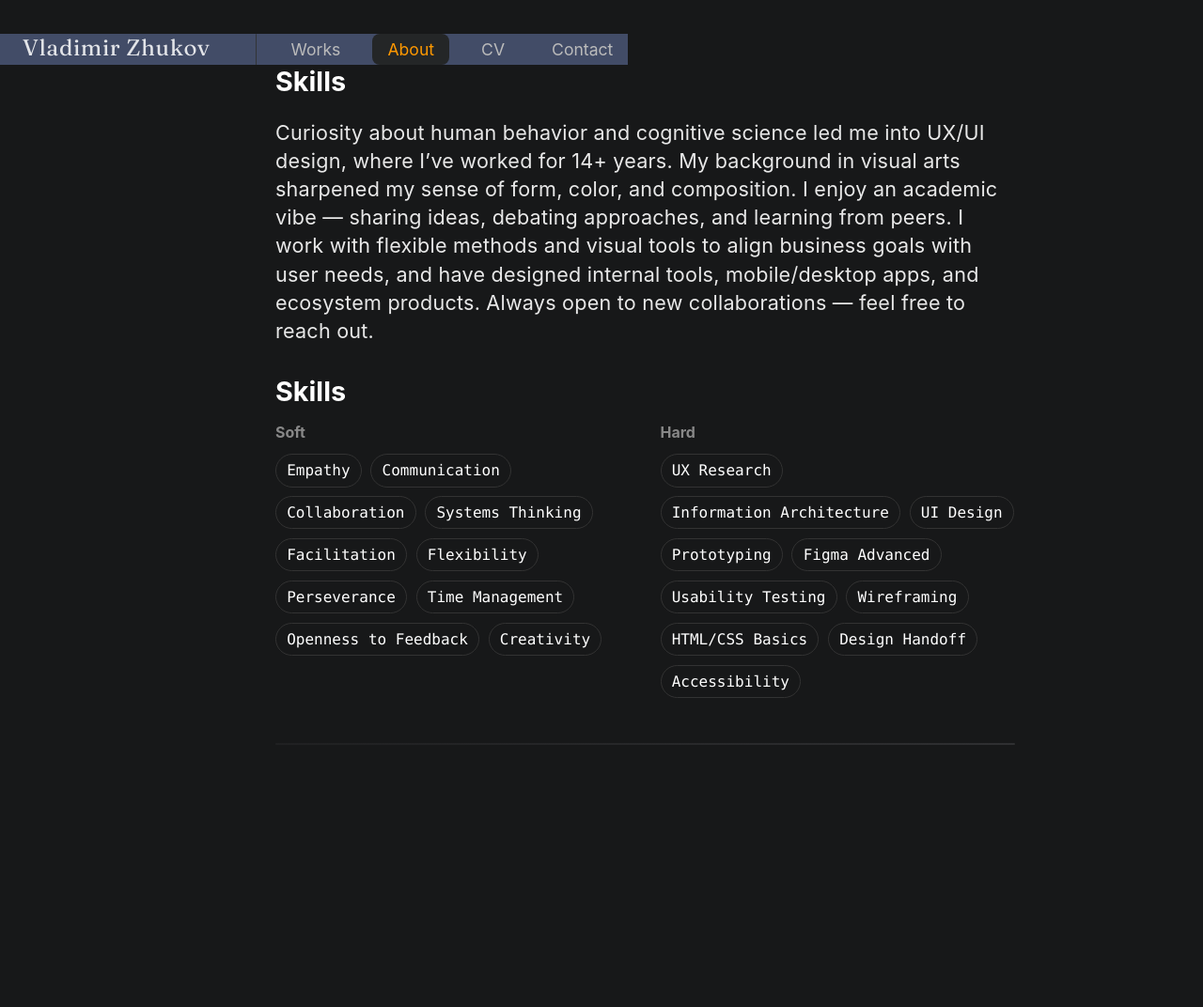
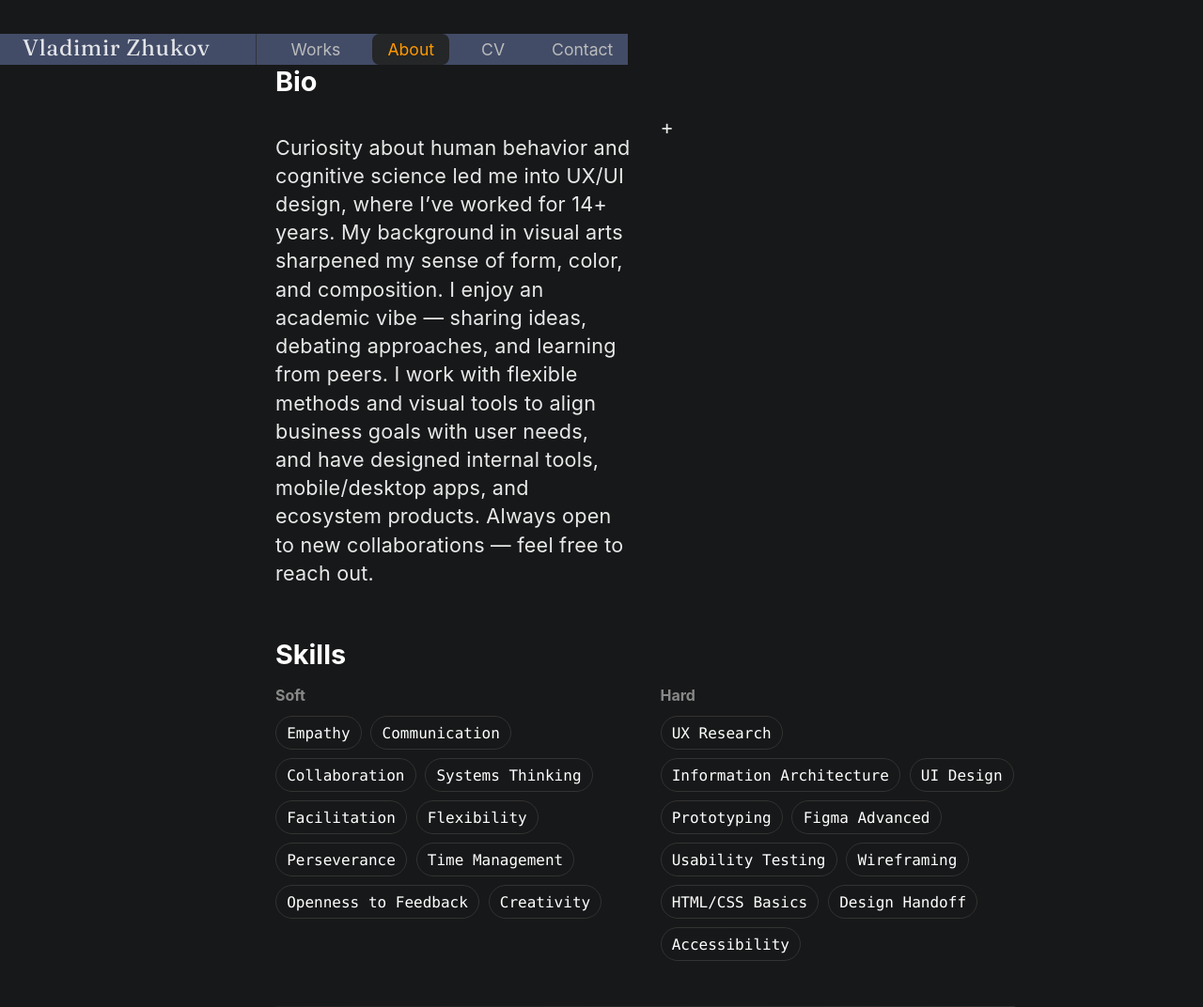
Before and after one commit to uxiscool/experience, a Jekyll site: the page built from about.md, in a window 1280 px wide. Shown: the whole page at 94% size. Built offline with Jekyll 4.4.1, drawn with Linux system fonts in a browser that asks for light colours; before the commit the page ends 900 px from its top, so only the background shows below that.

Commit message:
Add files via upload

```diff
--- a/about.md
+++ b/about.md
@@ -6,8 +6,9 @@ permalink: /about/
 
 <div class="container">
   <!-- Блок биографии -->
-   <h2 class="subheading">Skills</h2>
   <section class="bio-section">
+   <h2 class="subheading">Bio</h2>
+    <div class="bio-columns">
       <!-- Левая колонка: текст -->
       <div class="bio">
         <p>
@@ -22,7 +23,9 @@ permalink: /about/
       <!-- Правая колонка: пока пусто -->
       <div class="bio">
         <!-- Здесь позже появится фото -->
+        +
       </div>
+    </div>
   </section>
 
   <!-- Блок скилов -->
--- a/assets/css/skills.css
+++ b/assets/css/skills.css
@@ -8,7 +8,7 @@
 }
 
 /* Две колонки: 1/2 + 1/2 с отступом 32px */
-.skills-columns {
+.skills-columns, .bio-columns {
   display: grid;
   grid-template-columns: 1fr 1fr;
   gap: 32px;
@@ -26,9 +26,10 @@
   color: var(--muted);
 }
 
-/* Адаптив: < 920px — колонки в столбик */
-@media (max-width: 920px) {
+/* Адаптив: < 900px — колонки в столбик */
+@media (max-width: 9px) {
   .skills-columns { grid-template-columns: 1fr; }
+  .bio-columns { grid-template-columns: 1fr; }
 }
 
 /* Сетка чипсов/пиллов */
```
